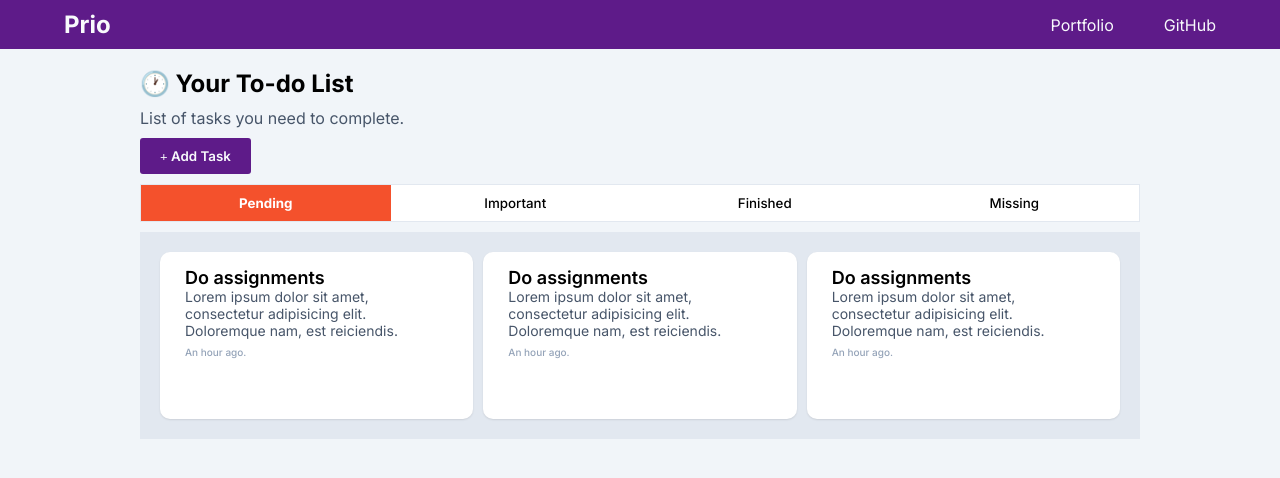
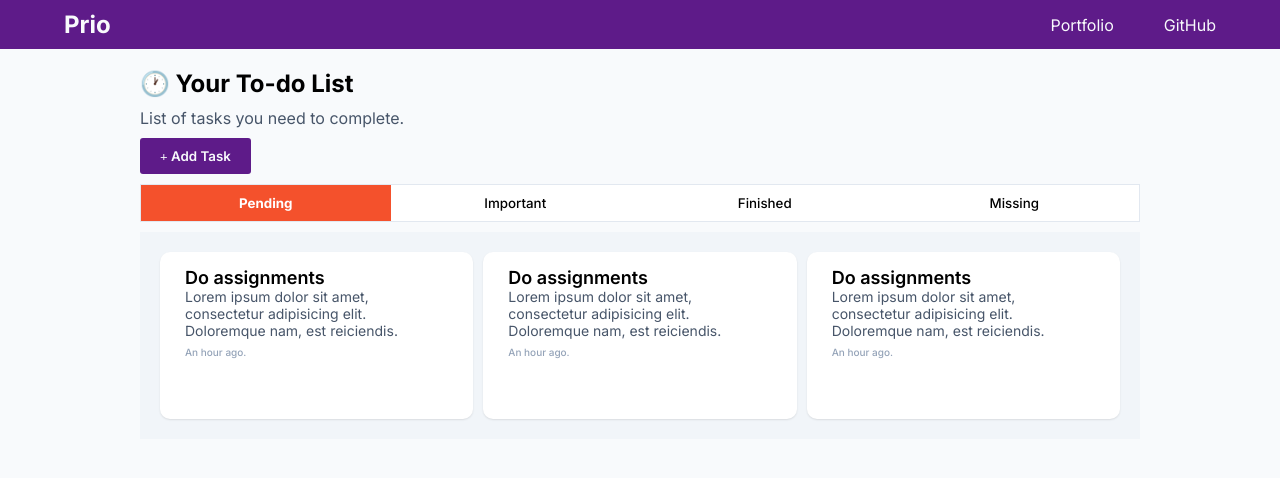
Before and after one commit to markcalendario/prio-todo-app, a React (Vite) app: page / in a window 1280 px wide. Shown: the top 478 px of the page. Built offline with nearby package versions, Linux system fonts and the light colour scheme; a web font is replaced by a local one.

Commit message:
style: adjust color

```diff
--- a/src/pages/Todo/Todo.css
+++ b/src/pages/Todo/Todo.css
@@ -1,6 +1,6 @@
 #todo {
   min-height: calc(100vh - 49px);
-  background-color: var(--gray-1);
+  background-color: var(--gray-0);
   padding: 20px 0;
 }
 
@@ -28,7 +28,7 @@
   display: flex;
   flex-direction: column;
   gap: 10px;
-  background-color: var(--gray-2);
+  background-color: var(--gray-1);
 }
 
 @media screen and (min-width: 768px) {
```
